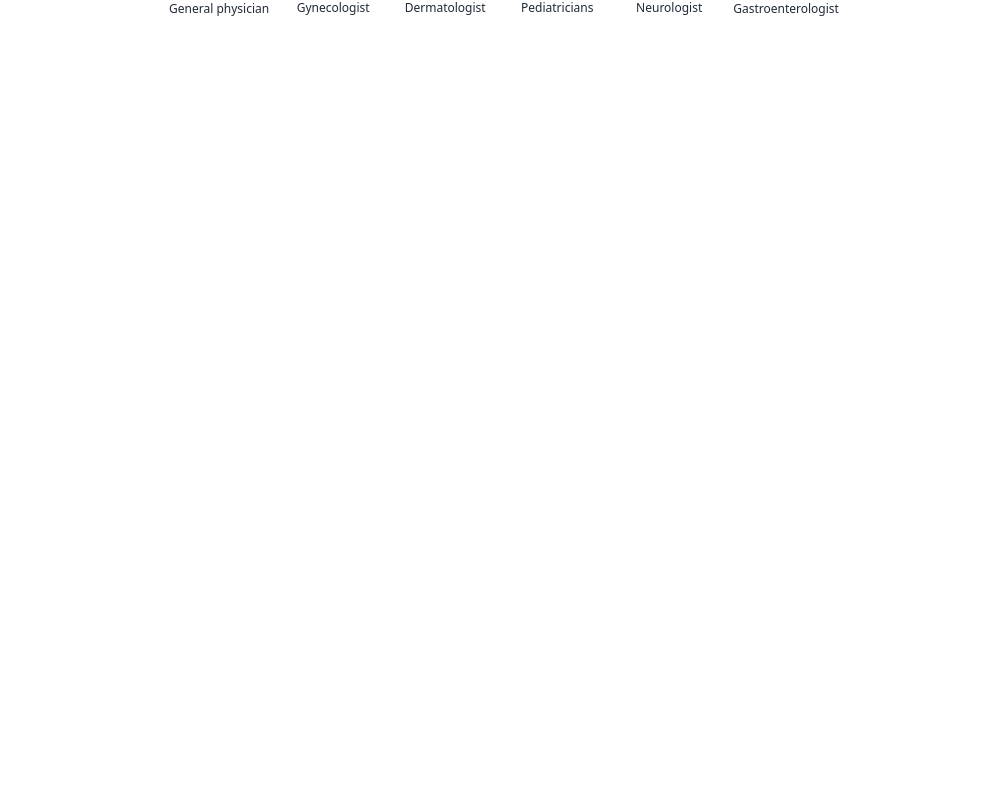
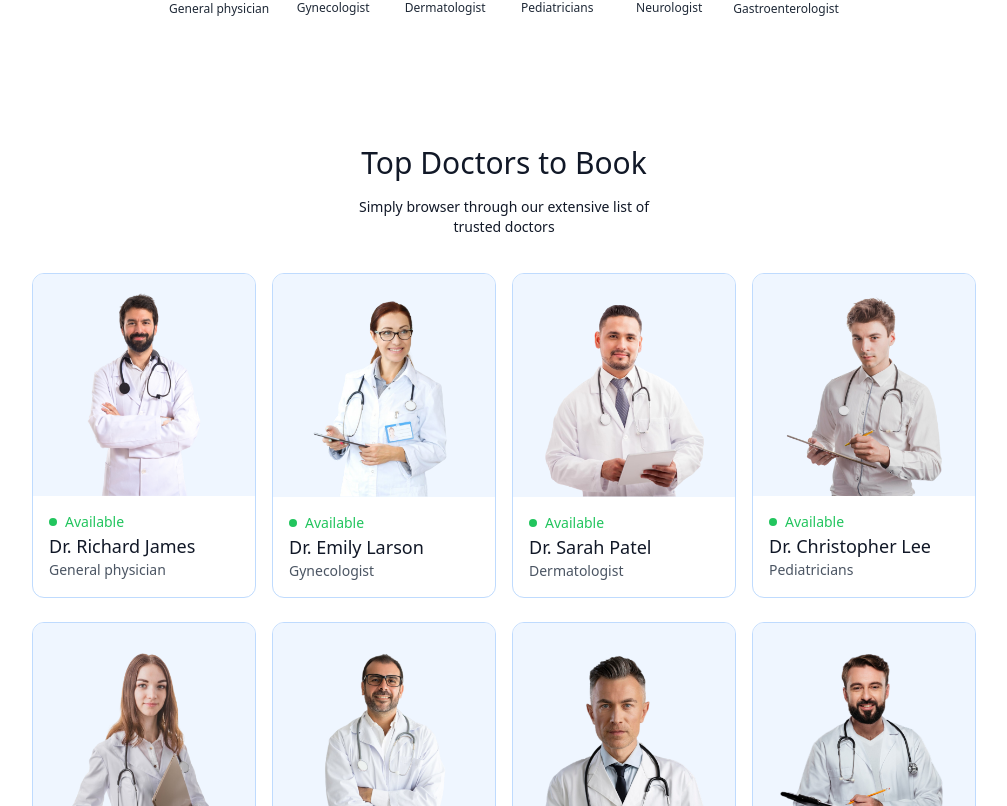
Before and after one commit to akhilkmarkose/Prescripto, a React app in the folder frontend-react/: page / in a window 1280 px wide. Shown: the part 994-1800 px from the top of the page, without its empty margins (136-1143 px from the left). Before the commit the page ends 1075 px from the top, so only its background shows below. Built offline with nearby package versions, Linux system fonts and the light colour scheme; the HTML template or start-up script is replaced by a standard one.

Commit message:
Add - TopDoctors Component

```diff
--- /dev/null
+++ b/frontend-react/src/components/TopDoctors.jsx
@@ -0,0 +1,39 @@
+import React from "react";
+import { doctors } from "../assets/assets";
+import { useNavigate } from "react-router-dom";
+
+const TopDoctors = () => {
+  const navigate = useNavigate();
+  return (
+    <div className="flex flex-col items-center gap-4 my-16 text-gray-900 md:mx-10">
+      <h1 className="text-3xl font-medium">Top Doctors to Book</h1>
+      <p className="sm:w-1/3 text-center text-sm">
+        Simply browser through our extensive list of trusted doctors
+      </p>
+      <div className="w-full grid grid-cols-auto gap-4 pt-5 gap-y-6 px-3 sm:px-0">
+        {doctors.slice(0, 10).map((item, index) => (
+          <div
+            className="box-border border border-blue-200 rounded-xl overflow-hidden cursor-pointer hover:translate-y-[-10px] transition-all duration-500"
+            key={index}
+            onClick={() => navigate(`/appointment/${item._id}`)}
+          >
+            <img className="bg-blue-50" src={item.image} alt="" />
+            <div className="p-4 flex flex-col w-full items-start">
+              <div className="flex items-center gap-2 text-sm text-center text-green-500">
+                <p className="w-2 h-2 rounded-full bg-green-500"></p>
+                <p>Available</p>
+              </div>
+              <p className="text-gray-900 text-lg font-medium">{item.name}</p>
+              <p className="text-gray-600 text-sm">{item.speciality}</p>
+            </div>
+          </div>
+        ))}
+      </div>
+      <button className="text-gray-600 bg-blue-50 px-12 py-3 rounded-full mt-10">
+        more
+      </button>
+    </div>
+  );
+};
+
+export default TopDoctors;
--- a/frontend-react/src/pages/Home.jsx
+++ b/frontend-react/src/pages/Home.jsx
@@ -1,12 +1,14 @@
 import React from "react";
 import Header from "../components/Header";
 import SpecialityMenu from "../components/SpecialityMenu";
+import TopDoctors from "../components/TopDoctors";
 
 const Home = () => {
   return (
     <div>
       <Header />
       <SpecialityMenu />
+      <TopDoctors />
     </div>
   );
 };
--- a/frontend-react/tailwind.config.js
+++ b/frontend-react/tailwind.config.js
@@ -5,6 +5,9 @@
     extend: {
       colors: {
         primary: "#5F6FFF"
+      },
+      gridTemplateColumns: {
+        'auto': 'repeat(auto-fill, minmax(200px, 1fr))'
       }
     }
   },
```
